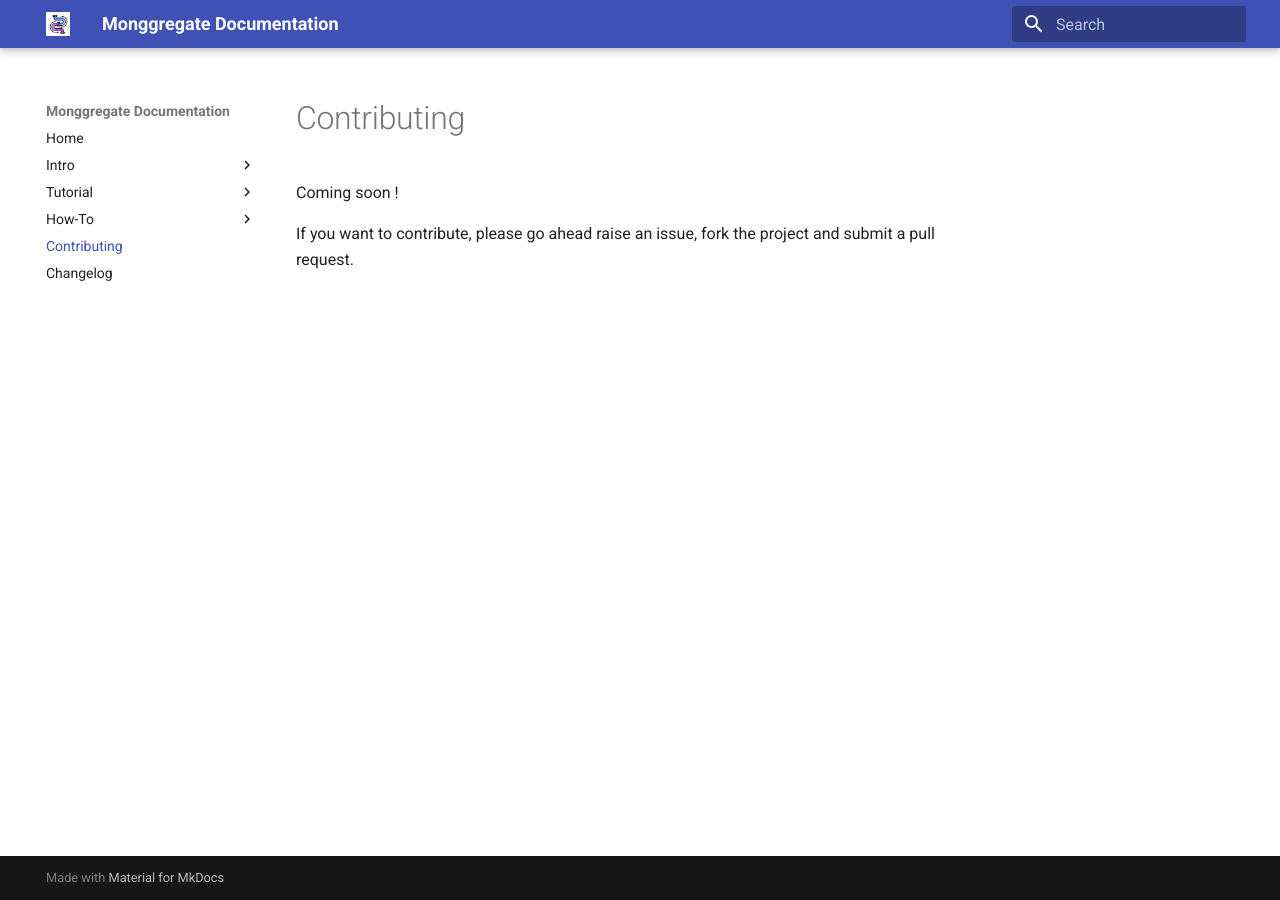
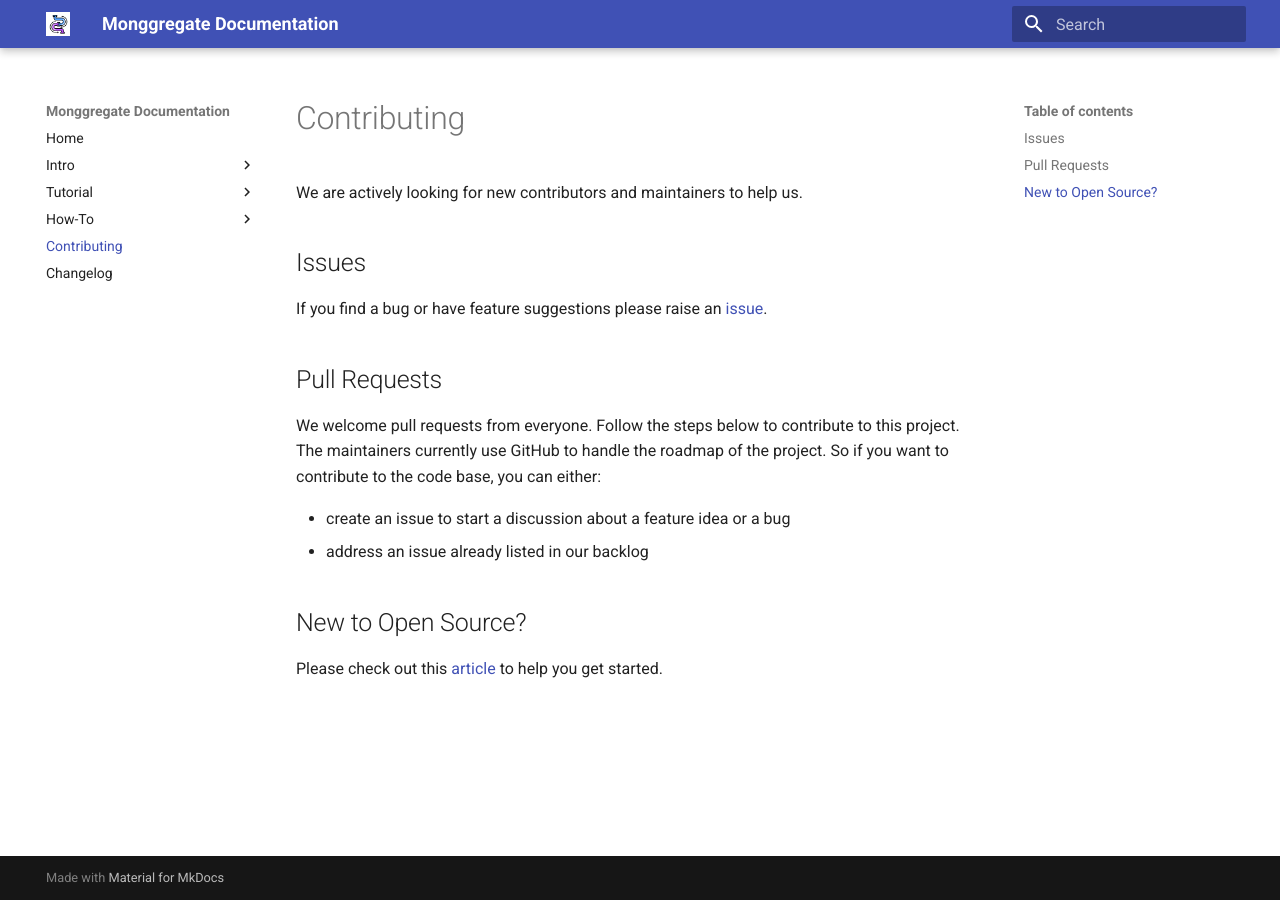
Before and after one commit to VianneyMI/monggregate, an MkDocs documentation site: the page built from docs/contributing.md, in a window 1280 px wide. Built offline with MkDocs 1.6.1 and Material for MkDocs 9.7.7, drawn with Linux system fonts in a browser that asks for light colours.

Commit message:
Small edits

```diff
--- a/docs/contributing.md
+++ b/docs/contributing.md
@@ -1,3 +1,17 @@
-Coming soon !
+We are actively looking for new contributors and maintainers to help us.
 
-If you want to contribute, please go ahead raise an issue, fork the project and submit a pull request.
+## Issues
+
+If you find a bug or have feature suggestions please raise an [issue](https://github.com/VianneyMI/monggregate/issues).
+
+## Pull Requests
+
+We welcome pull requests from everyone. Follow the steps below to contribute to this project.
+The maintainers currently use GitHub to handle the roadmap of the project. So if you want to contribute to the code base, you can either:
+
+* create an issue to start a discussion about a feature idea or a bug
+* address an issue already listed in our backlog
+
+## New to Open Source?
+
+Please check out this [article](https://www.atlassian.com/git/tutorials/comparing-workflows/forking-workflow) to help you get started.
```
Also changed, not shown: docs/intro/why-use-monggregate.md (+2 -2 lines), docs/tutorial/pipeline.md (+2 -2 lines).
